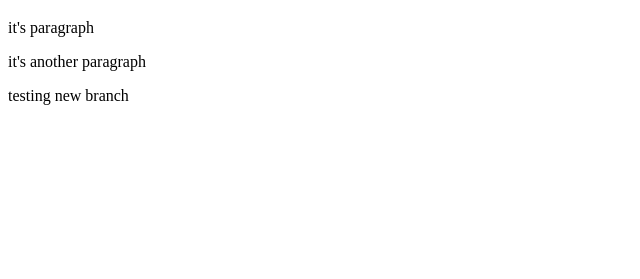
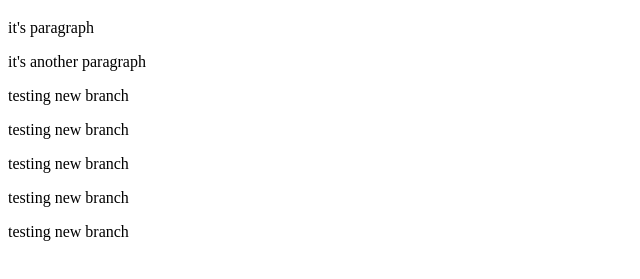
Before and after one commit to DanielVaneev/test, a plain HTML site: page index.html in a window 1280 px wide. Shown: the part 61-340 px from the top of the page, without its empty margins (0-640 px from the left). Drawn offline with Linux system fonts and the light colour scheme.

Commit message:
Update index.html

```diff
--- a/index.html
+++ b/index.html
@@ -6,5 +6,9 @@
   <p> it's paragraph </p>
   <p> it's another paragraph </p>
   <p> testing new branch </p>
+  <p> testing new branch </p>
+  <p> testing new branch </p>
+  <p> testing new branch </p>
+  <p> testing new branch </p>
 </body>
 </html>
```
